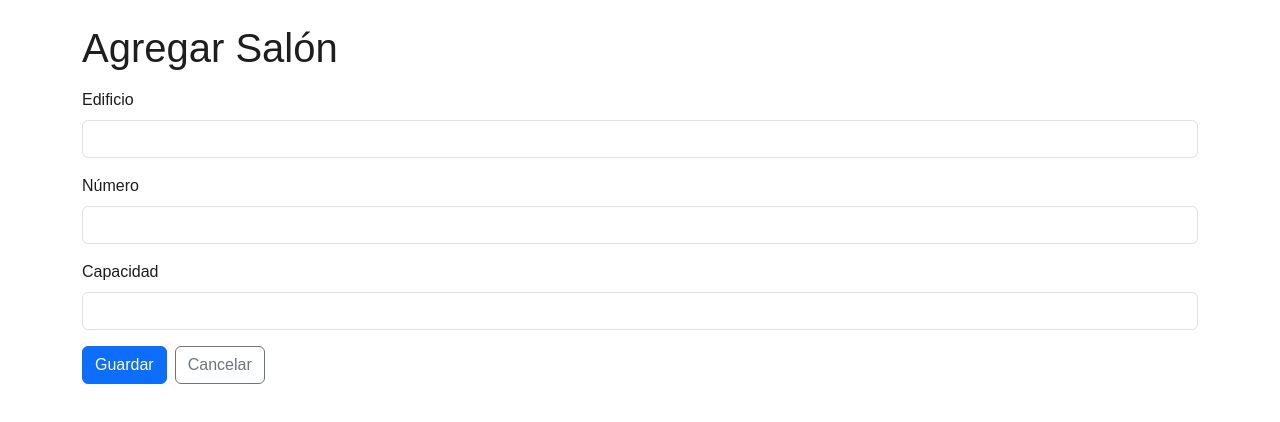
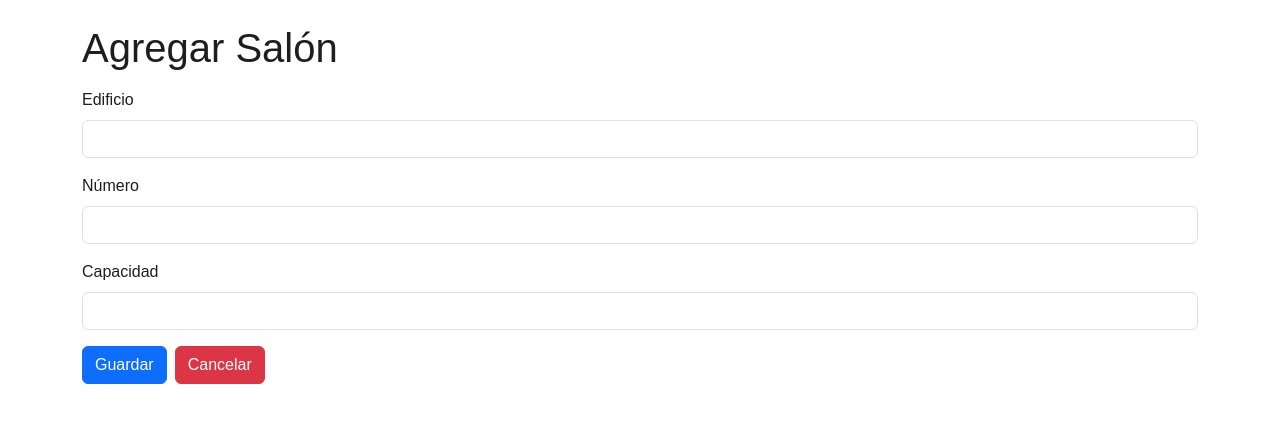
Before and after one commit to PtShizu/fhycs-preplanta, a Next.js app: page /salones/crear in a window 1280 px wide. Shown: the top 422 px of the page. Built offline with nearby package versions, Linux system fonts and the light colour scheme.

Commit message:
importado js de bootstrap para funcionalidad y cambiado color de texto de tabla para visibilidad

```diff
--- a/package.json
+++ b/package.json
@@ -18,6 +18,7 @@
   },
   "devDependencies": {
     "@eslint/eslintrc": "^3",
+    "@types/bootstrap": "^5.2.10",
     "@types/node": "^20",
     "@types/react": "^19",
     "@types/react-dom": "^19",
--- a/src/app/layout.tsx
+++ b/src/app/layout.tsx
@@ -1,6 +1,7 @@
 import type { Metadata } from "next";
 import { Geist, Geist_Mono } from "next/font/google";
 import "./globals.css";
+import BootstrapClient from '@/components/BootstrapClient';
 
 const geistSans = Geist({
   variable: "--font-geist-sans",
@@ -26,6 +27,7 @@ export default function RootLayout({
     <html lang="es">
       <body className={`${geistSans.variable} ${geistMono.variable}`}>
         {children}
+        <BootstrapClient /> {/* ¡Esto es crucial! */}
       </body>
     </html>
   );
--- a/src/app/salones/crear/page.tsx
+++ b/src/app/salones/crear/page.tsx
@@ -63,7 +63,7 @@ export default function CrearSalon() {
         <button type="submit" className="btn btn-primary me-2" onClick={handleSubmit}>
           Guardar
         </button>
-        <Link href="/salones" className="btn btn-outline-secondary">
+        <Link href="/salones" className="btn btn-danger">
           Cancelar
         </Link>
       </form>
--- a/src/app/salones/page.tsx
+++ b/src/app/salones/page.tsx
@@ -16,7 +16,7 @@ export default async function Salones() {
             + Agregar Salón
         </Link>
           <div className="salones">
-                <table className="table-dark table-bordered w-50">
+                <table className="table table-bordered w-50">
                     <thead>
                         <tr>
                             <th scope="col">Edificio</th>
--- /dev/null
+++ b/src/components/BootstrapClient.tsx
@@ -0,0 +1,24 @@
+// src/components/BootstrapClient.tsx
+'use client';
+
+import { useEffect } from 'react';
+
+export default function BootstrapClient() {
+  useEffect(() => {
+    import('bootstrap/js/dist/collapse');
+    import('bootstrap/js/dist/dropdown');
+    import('bootstrap/js/dist/alert');
+    import('bootstrap/js/dist/base-component');
+    import('bootstrap/js/dist/button');
+    import('bootstrap/js/dist/carousel');
+    import('bootstrap/js/dist/modal');
+    import('bootstrap/js/dist/offcanvas');
+    import('bootstrap/js/dist/popover');
+    import('bootstrap/js/dist/scrollspy');
+    import('bootstrap/js/dist/tab');
+    import('bootstrap/js/dist/toast');
+    import('bootstrap/js/dist/tooltip');
+  }, []);
+
+  return null;
+}
```
Also changed, not shown: 1 other file (tests, documents, lock files or other folders).
